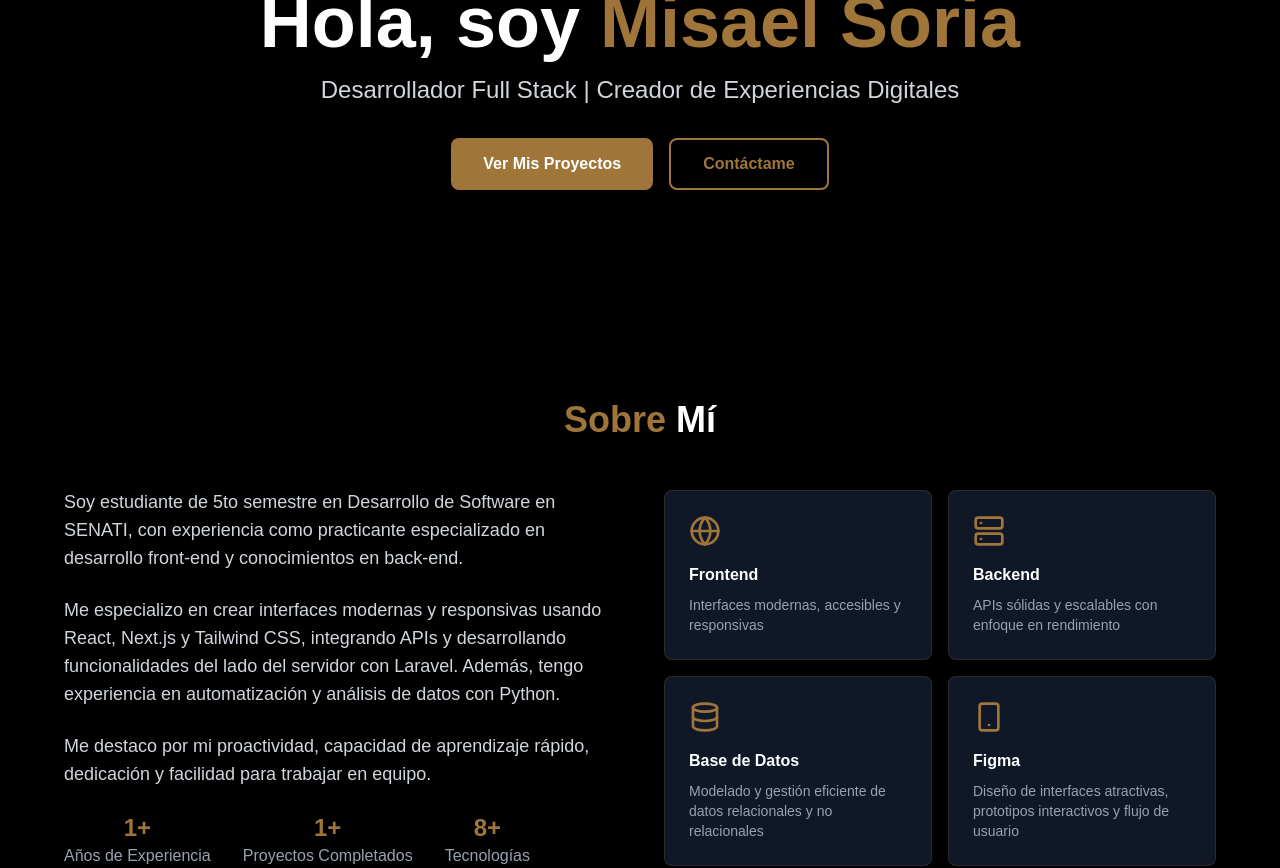
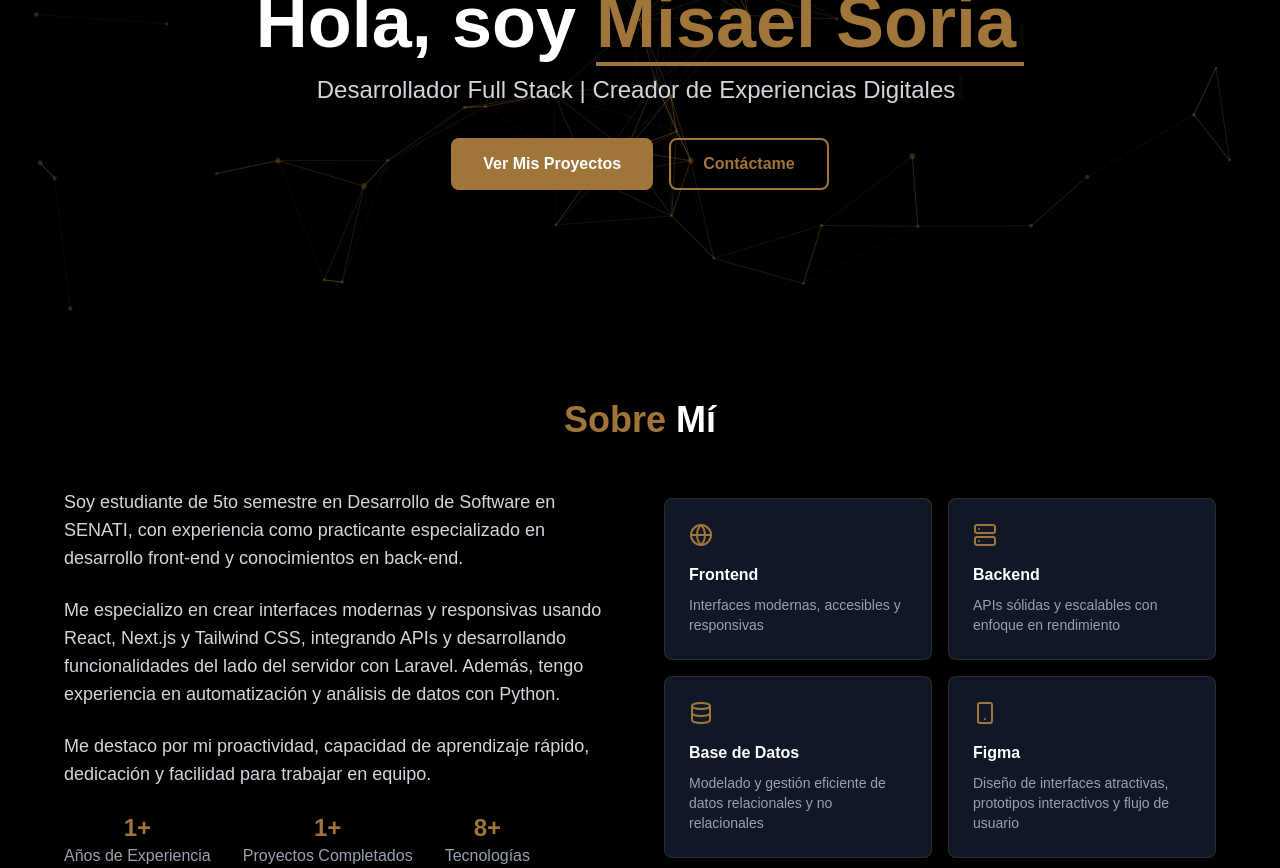
Before and after one commit to SomiesProxs/portafolio-web, a Next.js app: page / in a window 1280 px wide. Shown: the part 480-1348 px from the top of the page. Built offline with nearby package versions, Linux system fonts and the light colour scheme.

Commit message:
poner animacion

```diff
--- a/app/page.tsx
+++ b/app/page.tsx
@@ -1,6 +1,11 @@
 'use client'
-import React from 'react';
-import { Github, Linkedin, Mail, Code, Database, Globe, Server, Smartphone } from 'lucide-react';
+import React, { useEffect, useState } from 'react';
+import { Github, Linkedin, Mail, MessageCircle, Code, Database, Globe, Server, Smartphone } from 'lucide-react';
+import { motion, useAnimation, Variants } from 'framer-motion';
+import { useInView } from 'react-intersection-observer';
+import Particles from 'react-tsparticles';
+import { loadSlim } from 'tsparticles-slim';
+import { Engine } from 'tsparticles-engine';
 import ProjectCard from '@/components/ProjectCard';
 import Footer from '@/components/Footer';
 import Navbar from '@/components/Navbar';
@@ -22,20 +27,71 @@ interface Project {
   demo?: string;
 }
 
+// Typewriter Effect Component
+const TypewriterText: React.FC<{ text: string; delay?: number }> = ({ text, delay = 0 }) => {
+  const [displayText, setDisplayText] = useState('');
+  const [index, setIndex] = useState(0);
+
+  useEffect(() => {
+    if (index < text.length) {
+      const timeout = setTimeout(() => {
+        setDisplayText((prev) => prev + text[index]);
+        setIndex(index + 1);
+      }, 100);
+      return () => clearTimeout(timeout);
+    }
+  }, [index, text]);
+
+  return (
+    <motion.span
+      initial={{ opacity: 0 }}
+      animate={{ opacity: 1 }}
+      transition={{ delay, duration: 0.5 }}
+    >
+      {displayText}
+      <motion.span
+        animate={{ opacity: [1, 0, 1] }}
+        transition={{ duration: 0.5, repeat: Infinity, repeatType: 'loop' }}
+        className="inline-block w-1 h-6 bg-[#A0753A] ml-1"
+      />
+    </motion.span>
+  );
+};
+
+// Animation Variants
+const fadeInUp: Variants = {
+  hidden: { opacity: 0, y: 50 },
+  visible: { opacity: 1, y: 0, transition: { duration: 0.6, ease: 'easeOut' } }
+};
+
+const staggerContainer: Variants = {
+  hidden: { opacity: 0 },
+  visible: {
+    opacity: 1,
+    transition: {
+      staggerChildren: 0.2,
+      delayChildren: 0.1
+    }
+  }
+};
+
+const scaleIn: Variants = {
+  hidden: { opacity: 0, scale: 0.8 },
+  visible: { opacity: 1, scale: 1, transition: { duration: 0.5, ease: 'easeOut' } }
+};
 
 // Main Portfolio Component
 const Portfolio: React.FC = () => {
   const skills: Skill[] = [
-  { name: 'React', icon: <Globe />, level: 90 },        // Frontend (Globe)
-  { name: 'Next.js', icon: <Server />, level: 90 },     // Backend/API (Server)
-  { name: 'MongoDB', icon: <Database />, level: 60 },   // Database
-  { name: 'Tailwind CSS', icon: <Globe />, level: 90 }, // Frontend (Globe)
-  { name: 'Laravel', icon: <Server />, level: 75 },     // Backend (Server)
-  { name: 'MySQL', icon: <Database />, level: 85 },     // Database
-  { name: 'TypeScript', icon: <Code />, level: 80 },    // Código general (Code)
-  { name: 'Figma', icon: <Smartphone />, level: 100 }   // Diseño (Smartphone, o puedes cambiarlo si quieres)
+    { name: 'React', icon: <Globe />, level: 90 },
+    { name: 'Next.js', icon: <Server />, level: 90 },
+    { name: 'MongoDB', icon: <Database />, level: 60 },
+    { name: 'Tailwind CSS', icon: <Globe />, level: 90 },
+    { name: 'Laravel', icon: <Server />, level: 75 },
+    { name: 'MySQL', icon: <Database />, level: 85 },
+    { name: 'TypeScript', icon: <Code />, level: 80 },
+    { name: 'Figma', icon: <Smartphone />, level: 100 }
   ];
-
 
   const projects: Project[] = [
     {
@@ -48,56 +104,155 @@ const projects: Project[] = [
     }
   ];
 
+  // Animation Controls
+  const controls = useAnimation();
+  const [ref, inView] = useInView({ triggerOnce: false, threshold: 0.2 });
+
+  useEffect(() => {
+    if (inView) {
+      controls.start('visible');
+    } else {
+      controls.start('hidden');
+    }
+  }, [controls, inView]);
+
+  // Particle Initialization
+  const particlesInit = async (engine: Engine) => {
+    await loadSlim(engine);
+  };
 
   return (
-    <div className="bg-black text-white min-h-screen">
+    <div className="bg-black text-white min-h-screen overflow-x-hidden relative">
+      <Particles
+        id="tsparticles"
+        init={particlesInit}
+        options={{
+          background: { color: { value: "transparent" } },
+          fpsLimit: 60,
+          interactivity: {
+            events: {
+              onHover: { enable: true, mode: "repulse" },
+              onClick: { enable: true, mode: "push" }
+            },
+            modes: {
+              repulse: { distance: 100, duration: 0.4 },
+              push: { quantity: 4 }
+            }
+          },
+          particles: {
+            color: { value: "#A0753A" },
+            links: { color: "#A0753A", distance: 150, enable: true, opacity: 0.3, width: 1 },
+            move: {
+              direction: "none",
+              enable: true,
+              outModes: { default: "bounce" },
+              random: false,
+              speed: 2,
+              straight: false
+            },
+            number: { density: { enable: true, area: 800 }, value: 80 },
+            opacity: { value: 0.3 },
+            shape: { type: "circle" },
+            size: { value: { min: 1, max: 3 } }
+          },
+          detectRetina: true
+        }}
+        className="absolute inset-0 z-0"
+      />
       <Navbar />
 
       {/* Hero Section */}
-      <section id="inicio" className="min-h-screen flex items-center justify-center px-4 pt-16">
-        <div className="max-w-6xl mx-auto text-center">
-          <div className="mb-8">
-          <div className="w-60 h-60 mx-auto mb-8 rounded-full overflow-hidden border-4 border-[#A0753A] shadow-2xl relative">
+      <section id="inicio" className="min-h-screen flex items-center justify-center px-4 pt-16 relative">
+        <motion.div
+          className="max-w-6xl mx-auto text-center z-10"
+          initial="hidden"
+          animate="visible"
+          variants={staggerContainer}
+        >
+          <motion.div
+            className="w-60 h-60 mx-auto mb-8 rounded-full overflow-hidden border-4 border-[#A0753A] shadow-2xl relative"
+            variants={scaleIn}
+            whileHover={{ rotate: 5, scale: 1.1 }}
+            transition={{ duration: 0.4 }}
+          >
             <Image
               src="/profile.jpg"
               alt="Mi foto de perfil"
               fill
-              className="object-cover"
+              className="object-cover transform hover:scale-110 transition-transform duration-500"
             />
-          </div>
-        </div>
-          <h1 className="text-5xl md:text-7xl font-bold mb-4">
+          </motion.div>
+          <motion.h1
+            className="text-5xl md:text-7xl font-bold mb-4"
+            variants={fadeInUp}
+          >
             <span className="text-white">Hola, soy </span>
-            <span className="text-[#A0753A]">Misael Soria</span>
-          </h1>
-          <p className="text-xl md:text-2xl text-gray-300 mb-8">
-            Desarrollador Full Stack | Creador de Experiencias Digitales
-          </p>
-          <div className="flex flex-col md:flex-row gap-4 justify-center">
-            <button
+            <span className="text-[#A0753A] relative inline-block">
+              <TypewriterText text="Misael Soria" delay={0.5} />
+              <motion.span
+                className="absolute -bottom-2 left-0 w-full h-1 bg-[#A0753A]"
+                initial={{ scaleX: 0 }}
+                animate={{ scaleX: 1 }}
+                transition={{ duration: 1, ease: 'easeOut', delay: 2 }}
+              />
+            </span>
+          </motion.h1>
+          <motion.p
+            className="text-xl md:text-2xl text-gray-300 mb-8"
+            variants={fadeInUp}
+          >
+            <TypewriterText text="Desarrollador Full Stack | Creador de Experiencias Digitales" delay={2.5} />
+          </motion.p>
+          <motion.div
+            className="flex flex-col md:flex-row gap-4 justify-center"
+            variants={staggerContainer}
+          >
+            <motion.button
+              variants={fadeInUp}
               onClick={() => document.getElementById('proyectos')?.scrollIntoView({ behavior: 'smooth' })}
-              className="px-8 py-3 bg-[#A0753A] text-white rounded-lg hover:bg-[#A0753A]/80 transition-colors font-semibold"
+              className="px-8 py-3 bg-[#A0753A] text-white rounded-lg hover:bg-[#A0753A]/80 transition-colors font-semibold relative overflow-hidden"
+              whileHover={{ scale: 1.05, rotate: 2 }}
+              whileTap={{ scale: 0.95 }}
             >
-              Ver Mis Proyectos
-            </button>
-            <button
+              <span className="relative z-10">Ver Mis Proyectos</span>
+              <motion.span
+                className="absolute inset-0 bg-[#A0753A]/50"
+                initial={{ scale: 0, opacity: 0 }}
+                whileHover={{ scale: 2, opacity: 1 }}
+                transition={{ duration: 0.3 }}
+              />
+            </motion.button>
+            <motion.button
+              variants={fadeInUp}
               onClick={() => document.getElementById('contacto')?.scrollIntoView({ behavior: 'smooth' })}
               className="px-8 py-3 border-2 border-[#A0753A] text-[#A0753A] rounded-lg hover:bg-[#A0753A] hover:text-white transition-colors font-semibold"
+              whileHover={{ scale: 1.05, rotate: -2 }}
+              whileTap={{ scale: 0.95 }}
             >
               Contáctame
-            </button>
-          </div>
-        </div>
+            </motion.button>
+          </motion.div>
+        </motion.div>
       </section>
 
       {/* About Section */}
-      <section id="sobre-mi" className="py-20 px-4">
-        <div className="max-w-6xl mx-auto">
-          <h2 className="text-4xl font-bold text-center mb-12">
+      <section id="sobre-mi" className="py-20 px-4 relative">
+        <motion.div
+          className="max-w-6xl mx-auto"
+          ref={ref}
+          initial="hidden"
+          animate={controls}
+          variants={staggerContainer}
+          style={{ background: 'rgba(0, 0, 0, 0.2)', transform: 'translateZ(0)' }}
+        >
+          <motion.h2
+            className="text-4xl font-bold text-center mb-12"
+            variants={fadeInUp}
+          >
             <span className="text-[#A0753A]">Sobre</span> Mí
-          </h2>
+          </motion.h2>
           <div className="grid md:grid-cols-2 gap-12 items-center">
-            <div>
+            <motion.div variants={fadeInUp}>
               <p className="text-lg text-gray-300 mb-6">
                 Soy estudiante de 5to semestre en Desarrollo de Software en SENATI, con experiencia como practicante especializado en desarrollo front-end y conocimientos en back-end.
               </p>
@@ -107,128 +262,235 @@ const projects: Project[] = [
               <p className="text-lg text-gray-300 mb-6">
                 Me destaco por mi proactividad, capacidad de aprendizaje rápido, dedicación y facilidad para trabajar en equipo.
               </p>
-
-              <div className="flex gap-8">
-                <div className="text-center">
-                  <div className="text-2xl font-bold text-[#A0753A]">1+</div>
-                  <div className="text-gray-400">Años de Experiencia</div>
+              <motion.div
+                className="flex gap-8"
+                variants={staggerContainer}
+              >
+                {[
+                  { value: '1+', label: 'Años de Experiencia' },
+                  { value: '1+', label: 'Proyectos Completados' },
+                  { value: '8+', label: 'Tecnologías' }
+                ].map((stat, index) => (
+                  <motion.div
+                    key={index}
+                    className="text-center"
+                    variants={scaleIn}
+                    whileHover={{ scale: 1.1 }}
+                  >
+                    <div className="text-2xl font-bold text-[#A0753A]">{stat.value}</div>
+                    <div className="text-gray-400">{stat.label}</div>
+                  </motion.div>
+                ))}
+              </motion.div>
+            </motion.div>
+            <motion.div
+              className="grid grid-cols-2 gap-4"
+              variants={staggerContainer}
+            >
+              {[
+                { icon: <Globe />, title: 'Frontend', desc: 'Interfaces modernas, accesibles y responsivas' },
+                { icon: <Server />, title: 'Backend', desc: 'APIs sólidas y escalables con enfoque en rendimiento' },
+                { icon: <Database />, title: 'Base de Datos', desc: 'Modelado y gestión eficiente de datos relacionales y no relacionales' },
+                { icon: <Smartphone />, title: 'Figma', desc: 'Diseño de interfaces atractivas, prototipos interactivos y flujo de usuario' }
+              ].map((item, index) => (
+                <motion.div
+                  key={index}
+                  className="bg-gray-900 p-6 rounded-lg border border-[#A0753A]/20 hover:border-[#A0753A]/50 transition-all duration-300"
+                  variants={scaleIn}
+                  whileHover={{ scale: 1.05, rotate: 3 }}
+                  transition={{ duration: 0.3 }}
+                >
+                  <motion.div
+                    className="text-[#A0753A] mb-4"
+                    whileHover={{ rotate: 360 }}
+                    transition={{ duration: 0.5 }}
+                  >
+                    {item.icon}
+                  </motion.div>
+                  <h3 className="font-semibold mb-2">{item.title}</h3>
+                  <p className="text-gray-400 text-sm">{item.desc}</p>
+                </motion.div>
+              ))}
+            </motion.div>
           </div>
-                <div className="text-center">
-                  <div className="text-2xl font-bold text-[#A0753A]">1+</div>
-                  <div className="text-gray-400">Proyectos Completados</div>
-                </div>
-                <div className="text-center">
-                  <div className="text-2xl font-bold text-[#A0753A]">8+</div>
-                  <div className="text-gray-400">Tecnologías</div>
-                </div>
-              </div>
-            </div>
-
-            <div className="grid grid-cols-2 gap-4">
-              <div className="bg-gray-900 p-6 rounded-lg border border-[#A0753A]/20">
-                <Globe className="text-[#A0753A] mb-4" size={32} />
-                <h3 className="font-semibold mb-2">Frontend</h3>
-                <p className="text-gray-400 text-sm">Interfaces modernas, accesibles y responsivas</p>
-              </div>
-
-              <div className="bg-gray-900 p-6 rounded-lg border border-[#A0753A]/20">
-                <Server className="text-[#A0753A] mb-4" size={32} />
-                <h3 className="font-semibold mb-2">Backend</h3>
-                <p className="text-gray-400 text-sm">APIs sólidas y escalables con enfoque en rendimiento</p>
-              </div>
-
-              <div className="bg-gray-900 p-6 rounded-lg border border-[#A0753A]/20">
-                <Database className="text-[#A0753A] mb-4" size={32} />
-                <h3 className="font-semibold mb-2">Base de Datos</h3>
-                <p className="text-gray-400 text-sm">Modelado y gestión eficiente de datos relacionales y no relacionales</p>
-              </div>
-
-              <div className="bg-gray-900 p-6 rounded-lg border border-[#A0753A]/20">
-                <Smartphone className="text-[#A0753A] mb-4" size={32} />
-                <h3 className="font-semibold mb-2">Figma</h3>
-                <p className="text-gray-400 text-sm">Diseño de interfaces atractivas, prototipos interactivos y flujo de usuario</p>
-              </div>
-            </div>
-          </div>
-        </div>
+        </motion.div>
       </section>
 
       {/* Skills Section */}
-      <section id="habilidades" className="py-20 px-4 bg-gray-900/50">
-        <div className="max-w-6xl mx-auto">
-          <h2 className="text-4xl font-bold text-center mb-12">
+      <section id="habilidades" className="py-20 px-4 bg-gray-900/50 relative">
+        <motion.div
+          className="max-w-6xl mx-auto"
+          initial="hidden"
+          animate="visible"
+          variants={staggerContainer}
+        >
+          <motion.h2
+            className="text-4xl font-bold text-center mb-12"
+            variants={fadeInUp}
+          >
             <span className="text-[#A0753A]">Mis</span> Habilidades
-          </h2>
-          <div className="grid md:grid-cols-2 lg:grid-cols-3 gap-8">
+          </motion.h2>
+          <motion.div
+            className="grid md:grid-cols-2 lg:grid-cols-3 gap-8"
+            variants={staggerContainer}
+          >
             {skills.map((skill: Skill, index: number) => (
-              <div key={index} className="bg-gray-900 p-6 rounded-lg border border-[#A0753A]/20 hover:border-[#A0753A]/50 transition-colors">
+              <motion.div
+                key={index}
+                className="bg-gray-900 p-6 rounded-lg border border-[#A0753A]/20 hover:border-[#A0753A]/50 transition-all duration-300"
+                variants={scaleIn}
+                whileHover={{ scale: 1.05, rotate: 2 }}
+                transition={{ duration: 0.3 }}
+              >
                 <div className="flex items-center mb-4">
-                  <div className="text-[#A0753A] mr-3">
+                  <motion.div
+                    className="text-[#A0753A] mr-3"
+                    whileHover={{ rotate: 360 }}
+                    transition={{ duration: 0.5 }}
+                  >
                     {skill.icon}
-                  </div>
+                  </motion.div>
                   <h3 className="font-semibold text-lg">{skill.name}</h3>
                 </div>
                 <div className="w-full bg-gray-700 rounded-full h-2 mb-2">
-                  <div
-                    className="bg-[#A0753A] h-2 rounded-full transition-all duration-1000"
-                    style={{ width: `${skill.level}%` }}
-                  ></div>
+                  <motion.div
+                    className="bg-[#A0753A] h-2 rounded-full"
+                    initial={{ width: 0 }}
+                    animate={{ width: `${skill.level}%` }}
+                    transition={{ duration: 1.5, ease: 'easeOut' }}
+                  />
                 </div>
                 <div className="text-sm text-gray-400">{skill.level}% Competencia</div>
-              </div>
+              </motion.div>
             ))}
-          </div>
-        </div>
+          </motion.div>
+        </motion.div>
       </section>
 
       {/* Projects Section */}
-      <section id="proyectos" className="py-20 px-4">
-        <div className="max-w-6xl mx-auto">
-          <h2 className="text-4xl font-bold text-center mb-12">
+      <section id="proyectos" className="py-20 px-4 relative">
+        <motion.div
+          className="max-w-6xl mx-auto"
+          initial="hidden"
+          animate="visible"
+          variants={staggerContainer}
+        >
+          <motion.h2
+            className="text-4xl font-bold text-center mb-12"
+            variants={fadeInUp}
+          >
             <span className="text-[#A0753A]">Mis</span> Proyectos
-          </h2>
-          <div className="grid md:grid-cols-2 lg:grid-cols-3 gap-8">
+          </motion.h2>
+          <motion.div
+            className="grid md:grid-cols-2 lg:grid-cols-3 gap-8"
+            variants={staggerContainer}
+          >
             {projects.map((project: Project, index: number) => (
-              <ProjectCard key={index} {...project} />
+              <motion.div
+                key={index}
+                variants={scaleIn}
+                whileHover={{ scale: 1.05, rotate: 1 }}
+                transition={{ duration: 0.3 }}
+              >
+                <ProjectCard {...project} />
+              </motion.div>
             ))}
-          </div>
-        </div>
+          </motion.div>
+        </motion.div>
       </section>
 
       {/* Contact Section */}
-      <section id="contacto" className="py-20 px-4 bg-gray-900/50">
-        <div className="max-w-4xl mx-auto text-center">
-          <h2 className="text-4xl font-bold mb-8">
+      <section id="contacto" className="py-20 px-4 bg-gray-900/50 relative">
+        <motion.div
+          className="max-w-4xl mx-auto text-center"
+          initial="hidden"
+          animate="visible"
+          variants={staggerContainer}
+        >
+          <motion.h2
+            className="text-4xl font-bold mb-8"
+            variants={fadeInUp}
+          >
             <span className="text-[#A0753A]">Trabajemos</span> Juntos
-          </h2>
-          <p className="text-xl text-gray-300 mb-12">
+          </motion.h2>
+          <motion.p
+            className="text-xl text-gray-300 mb-12"
+            variants={fadeInUp}
+          >
             ¿Tienes un proyecto en mente? Me encantaría escuchar tus ideas y ayudarte a hacerlas realidad.
-          </p>
-          <div className="grid md:grid-cols-3 gap-8 mb-12">
-            <div className="bg-gray-900 p-6 rounded-lg border border-[#A0753A]/20">
-              <Mail className="text-[#A0753A] mx-auto mb-4" size={32} />
-              <h3 className="font-semibold mb-2">Email</h3>
-              <p className="text-gray-400">1534209@senati.pe</p>
-            </div>
-            <div className="bg-gray-900 p-6 rounded-lg border border-[#A0753A]/20">
-              <Github className="text-[#A0753A] mx-auto mb-4" size={32} />
-              <h3 className="font-semibold mb-2">GitHub</h3>
-              <p className="text-gray-400">github.com/SomiesProxs</p>
-            </div>
-            <div className="bg-gray-900 p-6 rounded-lg border border-[#A0753A]/20">
-              <Linkedin className="text-[#A0753A] mx-auto mb-4" size={32} />
-              <h3 className="font-semibold mb-2">LinkedIn</h3>
-              <p className="text-gray-400">linkedin.com/in/misael-esteban-soria-jimenez-938a70348/
-</p>
-            </div>
-          </div>
+          </motion.p>
+          <motion.div
+            className="grid md:grid-cols-4 gap-8 mb-12"
+            variants={staggerContainer}
+          >
+            {[
+        {
+          icon: <Mail />,
+          title: 'Email',
+          value: '1534209@senati.pe',
+          href: 'mailto:1534209@senati.pe',
+        },
+        {
+          icon: <Github />,
+          title: 'GitHub',
+          value: 'github.com/SomiesProxs',
+          href: 'https://github.com/SomiesProxs',
+        },
+        {
+          icon: <Linkedin />,
+          title: 'LinkedIn',
+          value: 'linkedin.com/in/misael-esteban-soria-jimenez-938a70348/',
+          href: 'https://linkedin.com/in/misael-esteban-soria-jimenez-938a70348/',
+        },
+        {
+          icon: <MessageCircle />,
+          title: 'WhatsApp',
+          value: '+51 949 871 410',
+          href: 'https://wa.me/51949871410?text=Buenas%20tardes%2C%20me%20pongo%20en%20contacto%20porque%20estoy%20interesado%20en%20explorar%20una%20posible%20colaboraci%C3%B3n%20con%20usted%20para%20unirse%20a%20nuestro%20equipo.',
+        },
+      ].map((contact, index) => (
+        <motion.div
+          key={index}
+          className="bg-gray-900 p-6 rounded-lg border border-[#A0753A]/20 hover:border-[#A0753A]/50 transition-all duration-300"
+          variants={scaleIn}
+          whileHover={{ scale: 1.05, rotate: 3 }}
+          transition={{ duration: 0.3 }}
+        >
+          <motion.div
+            className="text-[#A0753A] mx-auto mb-4"
+            whileHover={{ rotate: 360 }}
+            transition={{ duration: 0.5 }}
+          >
+            {contact.icon}
+          </motion.div>
+          <h3 className="font-semibold mb-2">{contact.title}</h3>
           <a
+            href={contact.href}
+            className="text-gray-400 hover:text-[#A0753A] transition-colors"
+            target="_blank"
+            rel="noopener noreferrer"
+          >
+            {contact.value}
+          </a>
+        </motion.div>
+      ))}
+          </motion.div>
+          <motion.a
             href="mailto:1534209@senati.pe"
-            className="inline-block px-8 py-3 bg-[#A0753A] text-white rounded-lg hover:bg-[#A0753A]/80 transition-colors font-semibold"
+            className="inline-block px-8 py-3 bg-[#A0753A] text-white rounded-lg hover:bg-[#A0753A]/80 transition-colors font-semibold relative overflow-hidden"
+            variants={fadeInUp}
+            whileHover={{ scale: 1.05, rotate: 2 }}
+            whileTap={{ scale: 0.95 }}
           >
-            Envíame un Mensaje
-          </a>
-        </div>
+            <span className="relative z-10">Envíame un Mensaje</span>
+            <motion.span
+              className="absolute inset-0 bg-[#A0753A]/50"
+              initial={{ scale: 0, opacity: 0 }}
+              whileHover={{ scale: 2, opacity: 1 }}
+              transition={{ duration: 0.3 }}
+            />
+          </motion.a>
+        </motion.div>
       </section>
 
       <Footer />
--- a/package.json
+++ b/package.json
@@ -9,10 +9,14 @@
     "lint": "next lint"
   },
   "dependencies": {
+    "framer-motion": "^12.23.9",
     "lucide-react": "^0.523.0",
     "next": "15.3.4",
     "react": "^19.0.0",
-    "react-dom": "^19.0.0"
+    "react-dom": "^19.0.0",
+    "react-intersection-observer": "^9.16.0",
+    "react-tsparticles": "^2.12.2",
+    "tsparticles-slim": "^2.12.0"
   },
   "devDependencies": {
     "@eslint/eslintrc": "^3",
```
Also changed, not shown: components/Footer.tsx (+13 -2 lines), 1 other file (tests, documents, lock files or other folders). Lines whose indentation alone changed are shown as unchanged.
